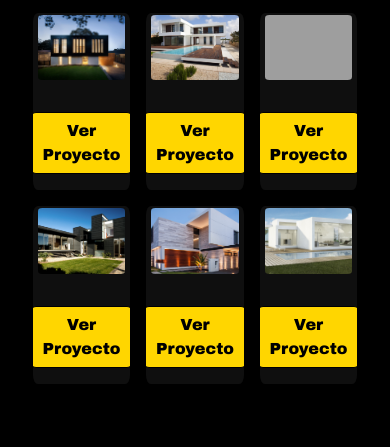
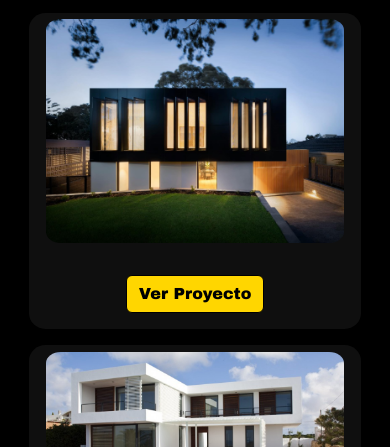
Before and after one commit to Jul1o1110/PrysmaPH, a plain HTML site: page arquitectura.html in a window 390 px wide. Shown: the part 213-660 px from the top of the page. Drawn offline with nearby package versions, Linux system fonts and the light colour scheme; grey boxes are pictures that could not be loaded.

Commit message:
Modificacion para responsive de los proyectos

```diff
--- a/style.css
+++ b/style.css
@@ -514,3 +514,16 @@ body {
 .proyecto-galeria-item:hover img {
     transform: scale(1.05);
 }
+
+/* --- Media Queries para Tarjetas de Proyectos (arquitectura.html) --- */
+@media (max-width: 992px) {
+    .tarjeta {
+        width: 45%; /* 2 tarjetas por fila en tablets */
+    }
+}
+
+@media (max-width: 767px) {
+    .tarjeta {
+        width: 85%; /* 1 tarjeta por fila en móviles */
+    }
+}
```
